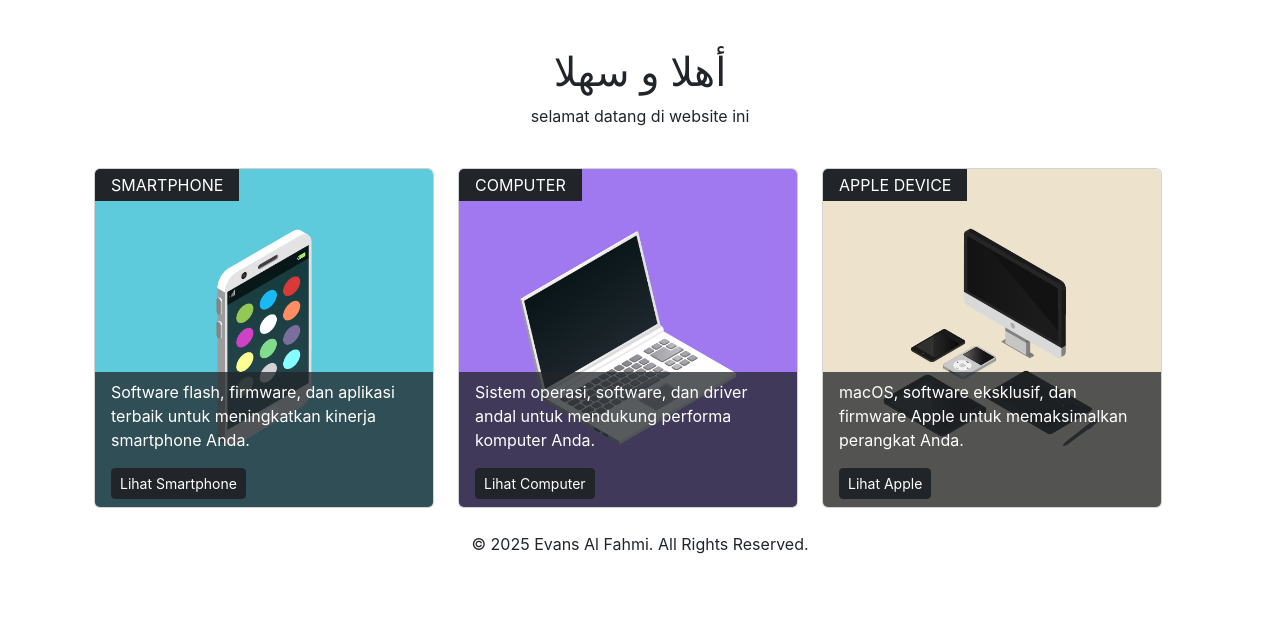
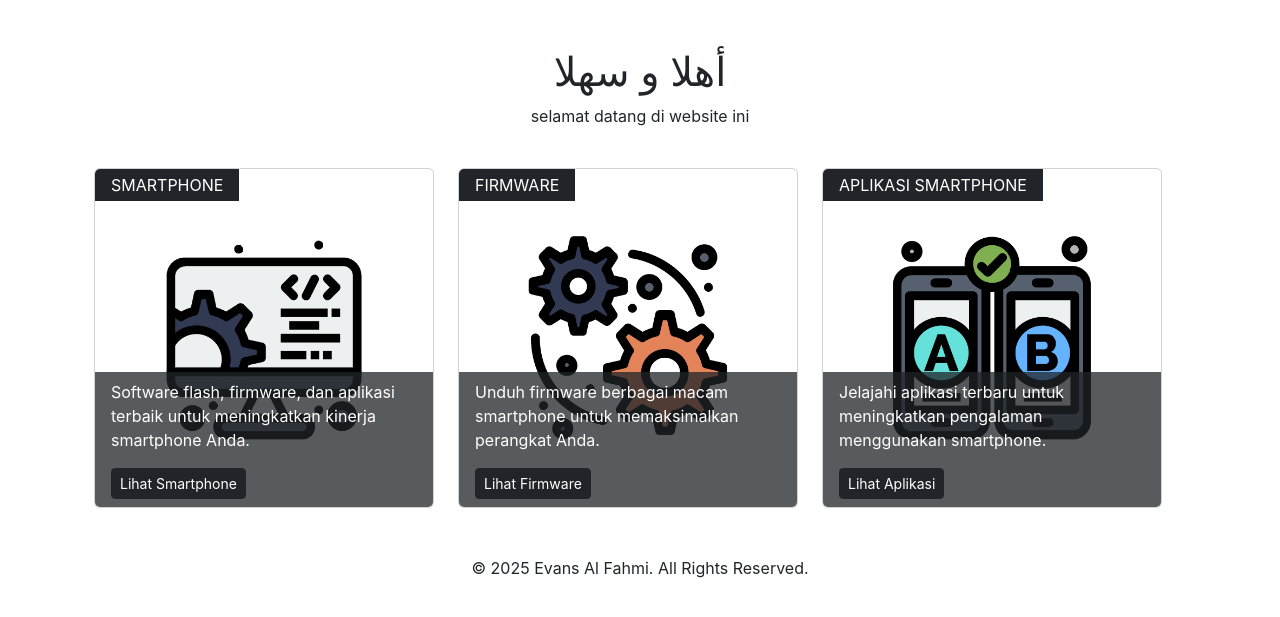
Before and after one commit to evansalfahmi-cloud/evansalfahmi-webserver, a PHP site: page / in a window 1280 px wide. Shown: the part 60-677 px from the top of the page. Run offline with PHP 8.4, Linux system fonts and the light colour scheme.

Commit message:
merubah index.php

```diff
--- a/index.php
+++ b/index.php
@@ -1,4 +1,5 @@
 <?php include 'includes/header.php'; ?>
+
 <div class="container mt-5">
     <div class="row">
         <!-- Konten Utama -->
@@ -9,57 +10,59 @@
 
         <!-- Row tambahan untuk konten di bawahnya -->
         <div class="row mt-4">
-        <div class="col-md-4">
+            <div class="col-md-4 mb-4">
                 <div class="card position-relative overflow-hidden">
                     <!-- Label -->
                     <div class="card-label position-absolute top-0 start-0 bg-dark text-white px-3 py-1">
                         SMARTPHONE
                     </div>
                     <!-- Clickable Image -->
-                <a href="/smartphone/index.php" class="d-block">
-                    <img src="img/smp.png" class="card-img-top hover-zoom" alt="SMARTPHONE">
+                    <a href="smartphone/index.php" class="d-block">
+                        <img src="../img/software-flash.png" class="card-img-top hover-zoom" alt="SMARTPHONE">
                     </a>
                     <!-- Card Body (Over Image) -->
                     <div class="card-body position-absolute bottom-0 start-0 text-white bg-dark bg-opacity-75 w-100 px-3 py-2">
                         <p class="card-text">Software flash, firmware, dan aplikasi terbaik untuk meningkatkan kinerja smartphone Anda.</p>
-                    <a href="/smartphone/index.php" class="btn btn-dark btn-sm">Lihat Smartphone</a>
+                        <a href="computer/index.php" class="btn btn-dark btn-sm">Lihat Smartphone</a>
                     </div>
                 </div>
             </div>
-        <div class="col-md-4">
+            <div class="col-md-4 mb-4">
                 <div class="card position-relative overflow-hidden">
                     <!-- Label -->
                     <div class="card-label position-absolute top-0 start-0 bg-dark text-white px-3 py-1">
-                    COMPUTER
+                        FIRMWARE
                     </div>
                     <!-- Clickable Image -->
-                <a href="computer/index.php" class="d-block">
-                    <img src="img/com.png" class="card-img-top hover-zoom" alt="COMPUTER">
+                    <a href="firmware_index.php" class="d-block">
+                        <img src="../img/firmware.png" class="card-img-top hover-zoom" alt="FIRMWARE">
                     </a>
                     <!-- Card Body (Over Image) -->
                     <div class="card-body position-absolute bottom-0 start-0 text-white bg-dark bg-opacity-75 w-100 px-3 py-2">
-                    <p class="card-text">Sistem operasi, software, dan driver andal untuk mendukung performa komputer Anda.</p>
-                    <a href="computer/index.php" class="btn btn-dark btn-sm">Lihat Computer</a>
+                        <p class="card-text">Unduh firmware berbagai macam smartphone untuk memaksimalkan perangkat Anda.</p>
+                        <a href="apple/index.php" class="btn btn-dark btn-sm">Lihat Firmware</a>
                     </div>
                 </div>
             </div>
-        <div class="col-md-4">
+            <div class="col-md-4 mb-4">
                 <div class="card position-relative overflow-hidden">
                     <!-- Label -->
                     <div class="card-label position-absolute top-0 start-0 bg-dark text-white px-3 py-1">
-                    APPLE DEVICE
+                        APLIKASI SMARTPHONE
                     </div>
                     <!-- Clickable Image -->
-                <a href="apple/index.php" class="d-block">
-                    <img src="img/apple-d.png" class="card-img-top hover-zoom" alt="APPLE DEVICE">
+                    <a href="smartphone_apps.php" class="d-block">
+                        <img src="../img/smartphoneapps.png" class="card-img-top hover-zoom" alt="APLIKASI SMARTPHONE">
                     </a>
                     <!-- Card Body (Over Image) -->
                     <div class="card-body position-absolute bottom-0 start-0 text-white bg-dark bg-opacity-75 w-100 px-3 py-2">
-                    <p class="card-text">macOS, software eksklusif, dan firmware Apple untuk memaksimalkan perangkat Anda.</p>
-                    <a href="apple/index.php" class="btn btn-dark btn-sm">Lihat Apple</a>
+                        <p class="card-text">Jelajahi aplikasi terbaru untuk meningkatkan pengalaman menggunakan smartphone.</p>
+                        <a href="smartphone_apps.php" class="btn btn-dark btn-sm">Lihat Aplikasi</a>
                     </div>
                 </div>
             </div>
         </div>
     </div>
+</div>
+
 <?php include 'includes/footer.php'; ?>
```
Lines whose indentation alone changed are shown as unchanged.
